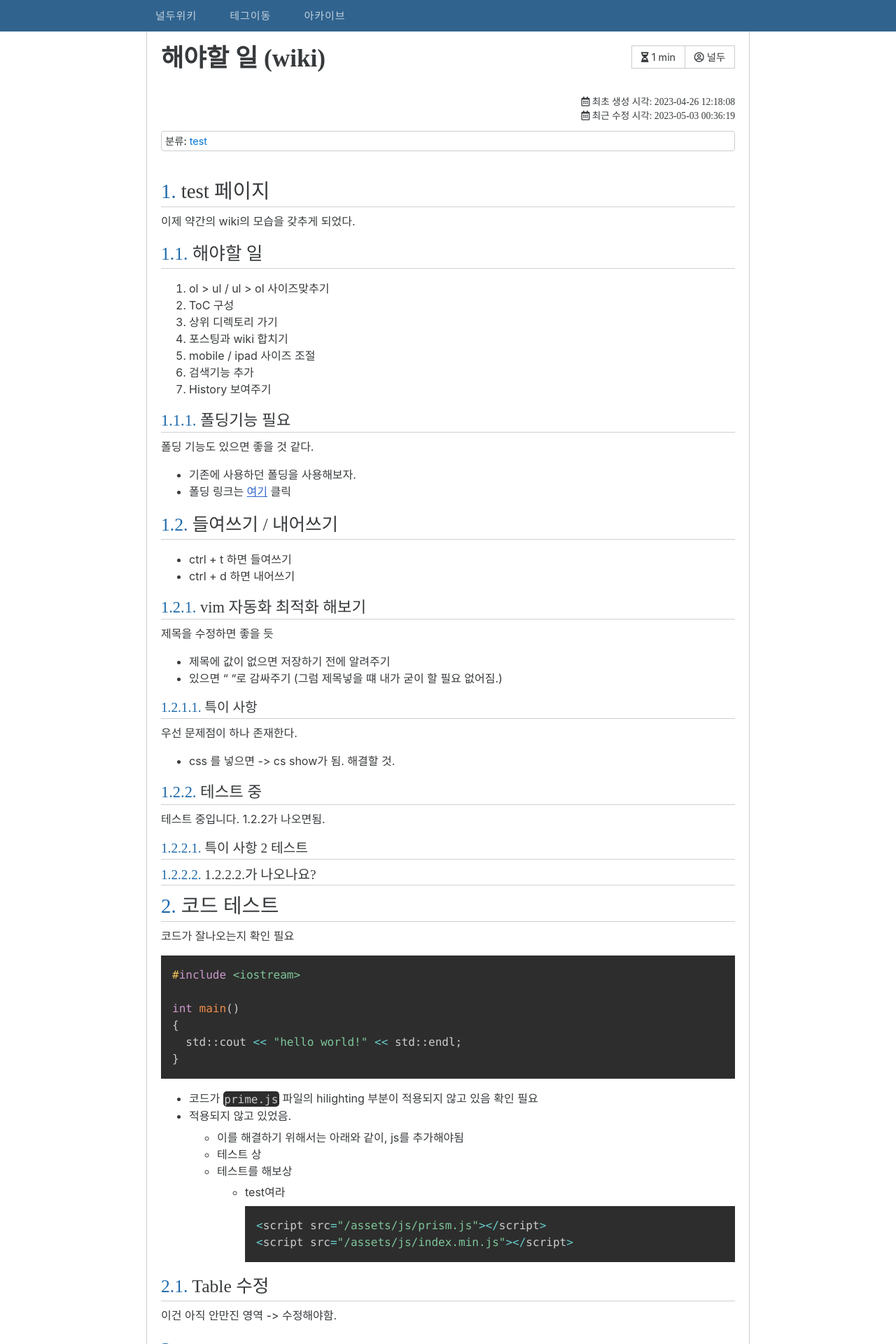
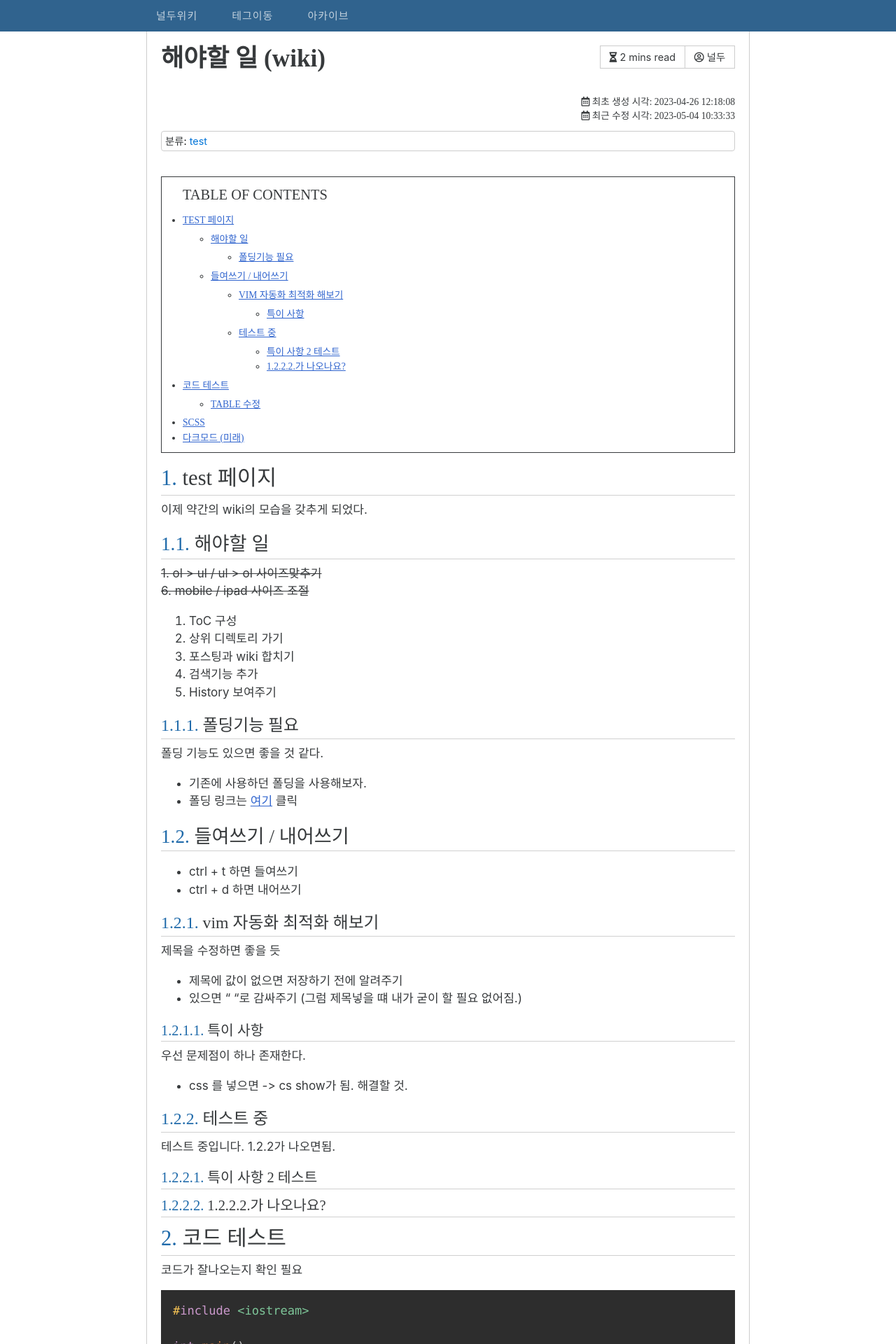
Before and after one commit to 0xd00d00/0xd00d00.github.io, a Jekyll site: the page built from _wiki/test19.md, in a window 1280 px wide. Shown: the top 1920 px of the page at 70% size. Built offline with Jekyll 4.4.1, drawn with Linux system fonts in a browser that asks for light colours; nearby versions of some CDN libraries; some web fonts are replaced; comment, search, counter and statistics services are not loaded; a style sheet for code colours, icons or effects is not loaded.

Commit message:
[WIP] wiki draft#7

```diff
--- a/_layouts/wiki-post.html
+++ b/_layouts/wiki-post.html
@@ -10,7 +10,7 @@
   <header class="wiki-header" style="background-color:#30638e;">
     <nav class="wiki-nav">
         <ul>
-            <li><a href="/wiki/root-index/">널두위키</a></li>
+            <li ><a href="/wiki/root-index/">널두위키</a></li>
             <li><a href="/tags.html">테그이동</a></li>
             <li><a href="/archive.html">아카이브</a></li>
         </ul>
@@ -78,4 +78,9 @@
 <script src="{{ "/assets/js/prism.js" | relative_url }}"></script>
 <script src="{{ "/assets/js/index.min.js" | relative_url }}"></script>
 
+<script>
+$(document).ready(function() {
+  $('#markdown-toc').prepend('<li class="markdown-toc-title">Table Of Contents</li>');
+});
+</script>
 </html>
--- a/_wiki/test19.md
+++ b/_wiki/test19.md
@@ -4,18 +4,20 @@ author  : 널두
 title   : "해야할 일 (wiki)"
 subtitle :
 date    : 2023-04-26 21:18:08 +0900
-updated : 2023-05-03 00:36:19 +0900
+updated : 2023-05-04 10:33:33 +0900
 ---
+* ToC
+{:toc}
 
 ## test 페이지
 이제 약간의 wiki의 모습을 갖추게 되었다.
 
 ### 해야할 일
-1. ol > ul / ul > ol 사이즈맞추기
+~~1. ol > ul / ul > ol 사이즈맞추기~~<br>
+~~6. mobile / ipad 사이즈 조절~~
 2. ToC 구성
 3. 상위 디렉토리 가기
 5. 포스팅과 wiki 합치기
-6. mobile / ipad 사이즈 조절
 7. 검색기능 추가
 8. History 보여주기
 
```
Also changed, not shown: assets/css/wiki.min.css.
